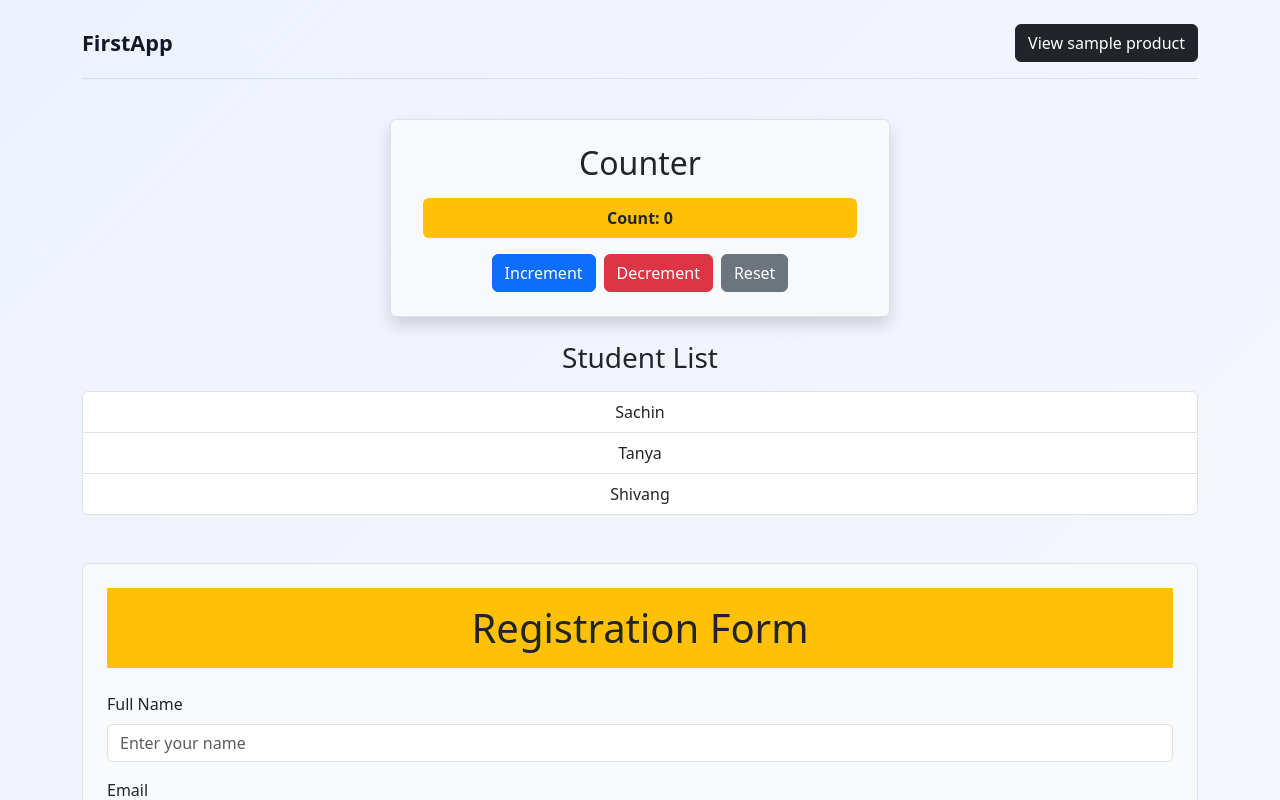
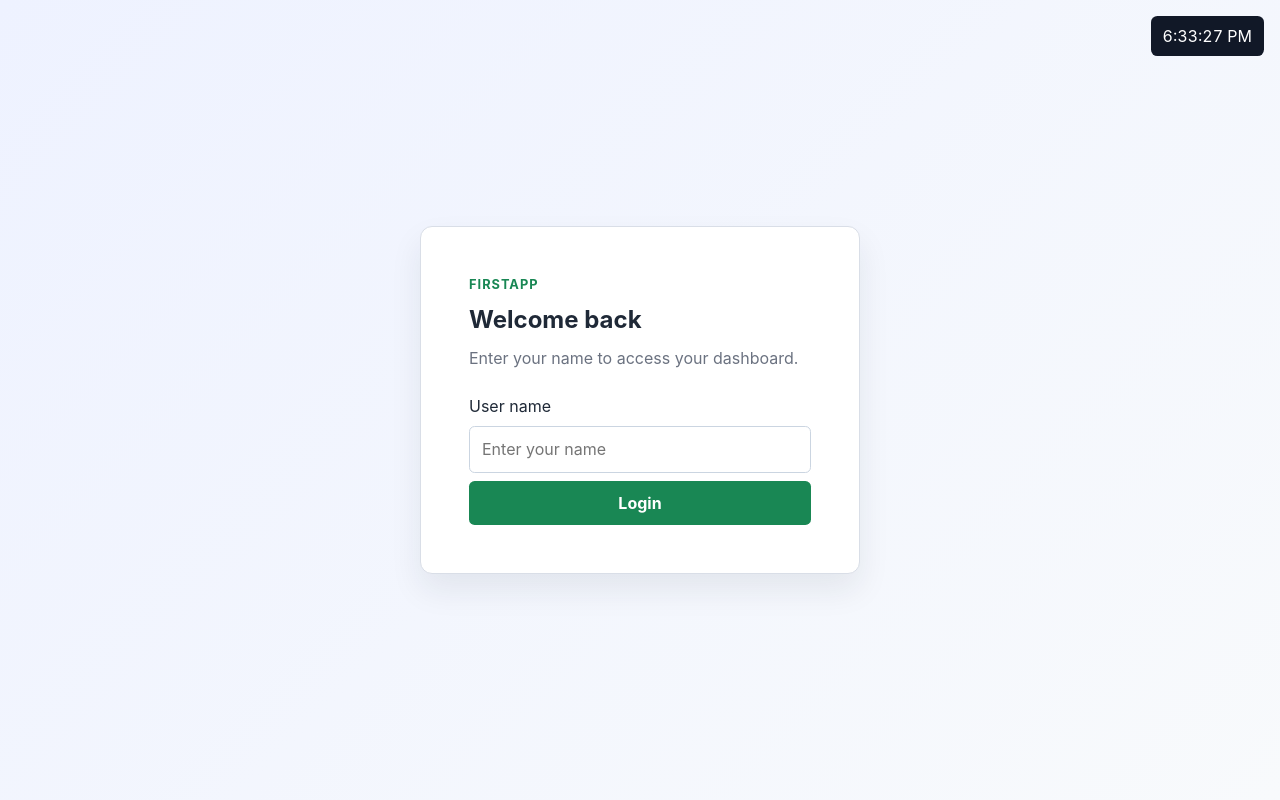
Before and after one commit to sachinsoni27/MCA-javascript-, a React (Vite) app: page / in a window 1280 px wide. Shown: the top 800 px of the page. Built offline with nearby package versions, Linux system fonts and the light colour scheme.

Commit message:
day 9&10

```diff
--- a/src/App.css
+++ b/src/App.css
@@ -1,3 +1,127 @@
+.current-time {
+  background: #111827;
+  border-radius: 0.4rem;
+  color: #fff;
+  font-variant-numeric: tabular-nums;
+  padding: 0.5rem 0.75rem;
+  position: fixed;
+  right: 1rem;
+  top: 1rem;
+  z-index: 10;
+}
+
+.login-page,
+.dashboard-page {
+  margin: 0 auto;
+  max-width: 900px;
+  padding: 6rem 1.5rem 3rem;
+}
+
+.login-page {
+  align-items: center;
+  display: flex;
+  justify-content: center;
+  min-height: 100vh;
+  padding-top: 3rem;
+}
+
+.login-card,
+.dashboard-panel {
+  background: #fff;
+  border: 1px solid #d9dee7;
+  border-radius: 0.75rem;
+  box-shadow: 0 1rem 2rem rgba(31, 41, 55, 0.08);
+  padding: clamp(1.5rem, 5vw, 3rem);
+}
+
+.login-card {
+  max-width: 440px;
+  width: 100%;
+}
+
+.eyebrow {
+  color: #198754;
+  font-size: 0.8rem;
+  font-weight: 700;
+  letter-spacing: 0.08em;
+  margin-bottom: 0.5rem;
+  text-transform: uppercase;
+}
+
+.login-card h1,
+.dashboard-header h1 {
+  margin-bottom: 0.5rem;
+}
+
+.login-description,
+.dashboard-description,
+.dashboard-panel p {
+  color: #6b7280;
+}
+
+.login-form {
+  display: flex;
+  flex-direction: column;
+  gap: 0.5rem;
+  margin-top: 1.5rem;
+}
+
+.login-form input,
+.dashboard-panel input,
+.dashboard-panel textarea {
+  border: 1px solid #cbd5e1;
+  border-radius: 0.35rem;
+  font: inherit;
+  padding: 0.65rem 0.75rem;
+  width: 100%;
+}
+
+.login-form button,
+.logout-button {
+  background: #198754;
+  border: 0;
+  border-radius: 0.35rem;
+  color: #fff;
+  font: inherit;
+  font-weight: 700;
+  padding: 0.65rem 1rem;
+}
+
+.form-error {
+  color: #b42318;
+  font-size: 0.9rem;
+  margin: 0;
+}
+
+.dashboard-header {
+  align-items: flex-start;
+  display: flex;
+  gap: 1rem;
+  justify-content: space-between;
+  margin-bottom: 2rem;
+}
+
+.logout-button {
+  background: #111827;
+  flex-shrink: 0;
+}
+
+.dashboard-panel {
+  max-width: 600px;
+}
+
+.dashboard-panel textarea {
+  display: block;
+  margin-top: 1rem;
+  resize: vertical;
+}
+
+@media (max-width: 600px) {
+  .dashboard-header {
+    flex-direction: column;
+  }
+}
+
 .app-shell {
   display: flex;
   flex-direction: column;
--- a/src/App.jsx
+++ b/src/App.jsx
@@ -1,33 +1,20 @@
-import Counter from './components/counter.jsx'
-import ListDisplay from './components/ListDisplay.jsx'
-import RegistrationForm from './regestrationform.jsx'
-import Product from './product.jsx'
-import { Link, Route, Routes } from 'react-router-dom'
-import 'bootstrap/dist/css/bootstrap.min.css'
+import CurrentTime from './components/CurrentTime.jsx'
+import Dashboard from './components/Dashboard.jsx'
+import LoginForm from './components/LoginForm.jsx'
+import { useUsername } from './authStore.js'
 import './App.css'
 
-const App = () => {
+function App() {
+  const username = useUsername()
+
   return (
-    <div className="container py-4 app-shell">
-      <header className="app-header d-flex flex-wrap align-items-center justify-content-between gap-3">
-        <Link className="app-brand" to="/">FirstApp</Link>
-        <Link className="btn btn-dark" to="/product/101">View sample product</Link>
-      </header>
-
-      <Routes>
-        <Route
-          path="/"
-          element={(
-            <main className="app-content">
-              <Counter />
-              <ListDisplay />
-              <RegistrationForm />
-            </main>
-          )}
-        />
-        <Route path="/product/:id" element={<Product />} />
-        <Route path="*" element={<Product />} />
-      </Routes>
+    <div>
+      <CurrentTime />
+      {username ? (
+        <Dashboard />
+      ) : (
+        <LoginForm />
+      )}
     </div>
   )
 }
--- /dev/null
+++ b/src/authStore.js
@@ -0,0 +1,29 @@
+import { useSyncExternalStore } from 'react'
+
+let username = ''
+const listeners = new Set()
+
+function notify() {
+  listeners.forEach((listener) => listener())
+}
+
+export function login(name) {
+  username = name
+  notify()
+}
+
+export function logout() {
+  username = ''
+  notify()
+}
+
+export function useUsername() {
+  return useSyncExternalStore(
+    (listener) => {
+      listeners.add(listener)
+      return () => listeners.delete(listener)
+    },
+    () => username,
+    () => '',
+  )
+}
--- /dev/null
+++ b/src/components/CurrentTime.jsx
@@ -0,0 +1,21 @@
+import { useEffect, useState } from 'react'
+
+function CurrentTime() {
+  const [currentTime, setCurrentTime] = useState(new Date())
+
+  useEffect(() => {
+    const timerId = setInterval(() => {
+      setCurrentTime(new Date())
+    }, 1000)
+
+    return () => clearInterval(timerId)
+  }, [])
+
+  return (
+    <time className="current-time" dateTime={currentTime.toISOString()}>
+      {currentTime.toLocaleTimeString()}
+    </time>
+  )
+}
+
+export default CurrentTime
--- /dev/null
+++ b/src/components/Dashboard.jsx
@@ -0,0 +1,45 @@
+import { useEffect, useState } from 'react'
+import { logout, useUsername } from '../authStore.js'
+
+function Dashboard() {
+  const username = useUsername()
+  const [inputText, setInputText] = useState('')
+  const [textBoxContent, setTextBoxContent] = useState('')
+
+  useEffect(() => {
+    if (inputText.trim().toLowerCase() === 'java') {
+      setTextBoxContent('Java is a popular, object-oriented programming language used to build reliable applications.')
+    } else {
+      setTextBoxContent(`You typed: ${inputText}`)
+    }
+  }, [inputText])
+
+  return (
+    <main className="dashboard-page">
+      <header className="dashboard-header">
+        <div>
+          <p className="eyebrow">Dashboard</p>
+          <h1>Welcome, {username}!</h1>
+          <p className="dashboard-description">You are successfully logged in.</p>
+        </div>
+        <button className="logout-button" type="button" onClick={logout}>
+          Logout
+        </button>
+      </header>
+
+      <section className="dashboard-panel">
+        <h2>Try the text box</h2>
+        <p>Type Java to see a short description.</p>
+        <input
+          type="text"
+          placeholder="Type here..."
+          value={inputText}
+          onChange={(event) => setInputText(event.target.value)}
+        />
+        <textarea rows="5" value={textBoxContent} readOnly />
+      </section>
+    </main>
+  )
+}
+
+export default Dashboard
--- /dev/null
+++ b/src/components/LoginForm.jsx
@@ -0,0 +1,47 @@
+import { useState } from 'react'
+import { login } from '../authStore.js'
+
+function LoginForm() {
+  const [username, setUsername] = useState('')
+  const [error, setError] = useState('')
+
+  function handleSubmit(event) {
+    event.preventDefault()
+    const trimmedUsername = username.trim()
+
+    if (!trimmedUsername) {
+      setError('Please enter your name to continue.')
+      return
+    }
+
+    login(trimmedUsername)
+  }
+
+  return (
+    <main className="login-page">
+      <section className="login-card">
+        <p className="eyebrow">FirstApp</p>
+        <h1>Welcome back</h1>
+        <p className="login-description">Enter your name to access your dashboard.</p>
+
+        <form className="login-form" onSubmit={handleSubmit}>
+          <label htmlFor="username">User name</label>
+          <input
+            id="username"
+            type="text"
+            placeholder="Enter your name"
+            value={username}
+            onChange={(event) => {
+              setUsername(event.target.value)
+              setError('')
+            }}
+          />
+          {error && <p className="form-error">{error}</p>}
+          <button type="submit">Login</button>
+        </form>
+      </section>
+    </main>
+  )
+}
+
+export default LoginForm
```
Also changed, not shown: src/A.jsx (added, +11 -0 lines).
